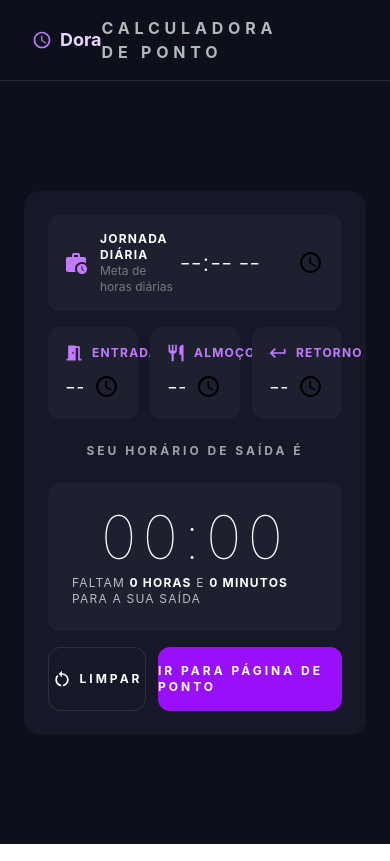
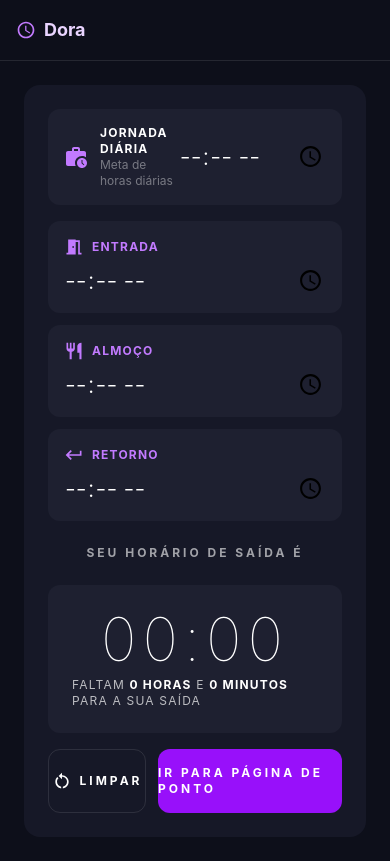
Before and after one commit to marianunciato/calculadora-de-ponto, a React (Vite) app: page / in a window 390 px wide. Built offline with nearby package versions, Linux system fonts and the light colour scheme.

Commit message:
add: melhorias na interface para responsividade.

```diff
--- a/src/App.jsx
+++ b/src/App.jsx
@@ -45,7 +45,7 @@ export default function App() {
       <main className="flex-1 flex items-center justify-center p-6">
         <div className="bg-[#161827] rounded-2xl p-6 w-full max-w-2xl flex flex-col gap-4">
           <JornadaInput value={jornada} onChange={setJornada} />
-          <div className="grid grid-cols-3 gap-3">
+          <div className="grid grid-cols-1 sm:grid-cols-3 gap-3">
             <TimeInput label="Entrada" icon={<MeetingRoomIcon fontSize="small" />} value={entrada} onChange={setEntrada} />
             <TimeInput label="Almoço" icon={<RestaurantIcon fontSize="small" />} value={almoco} onChange={setAlmoco} />
             <TimeInput label="Retorno" icon={<KeyboardReturnIcon fontSize="small" />} value={retorno} onChange={setRetorno} />
--- a/src/components/Header.jsx
+++ b/src/components/Header.jsx
@@ -2,13 +2,13 @@ import ScheduleIcon from '@mui/icons-material/Schedule'
 
 export default function Header() {
   return (
-    <header className="flex items-center justify-between px-8 py-4 border-b border-white/10">
+    <header className="flex items-center justify-between px-4 sm:px-8 py-4 border-b border-white/10">
       <div className="flex items-center gap-2 text-purple-400 font-bold text-lg">
         <ScheduleIcon fontSize="small" />
         <span className="text-purple-200">Dora</span>
       </div>
-      <span className="text-md font-bold tracking-[0.3em] text-white/70 uppercase">Calculadora de Ponto</span>
-      <div className="w-20" />
+      <span className="hidden sm:block text-md font-bold tracking-[0.3em] text-white/70 uppercase">Calculadora de Ponto</span>
+      <div className="hidden sm:block w-20" />
     </header>
   )
 }
```
